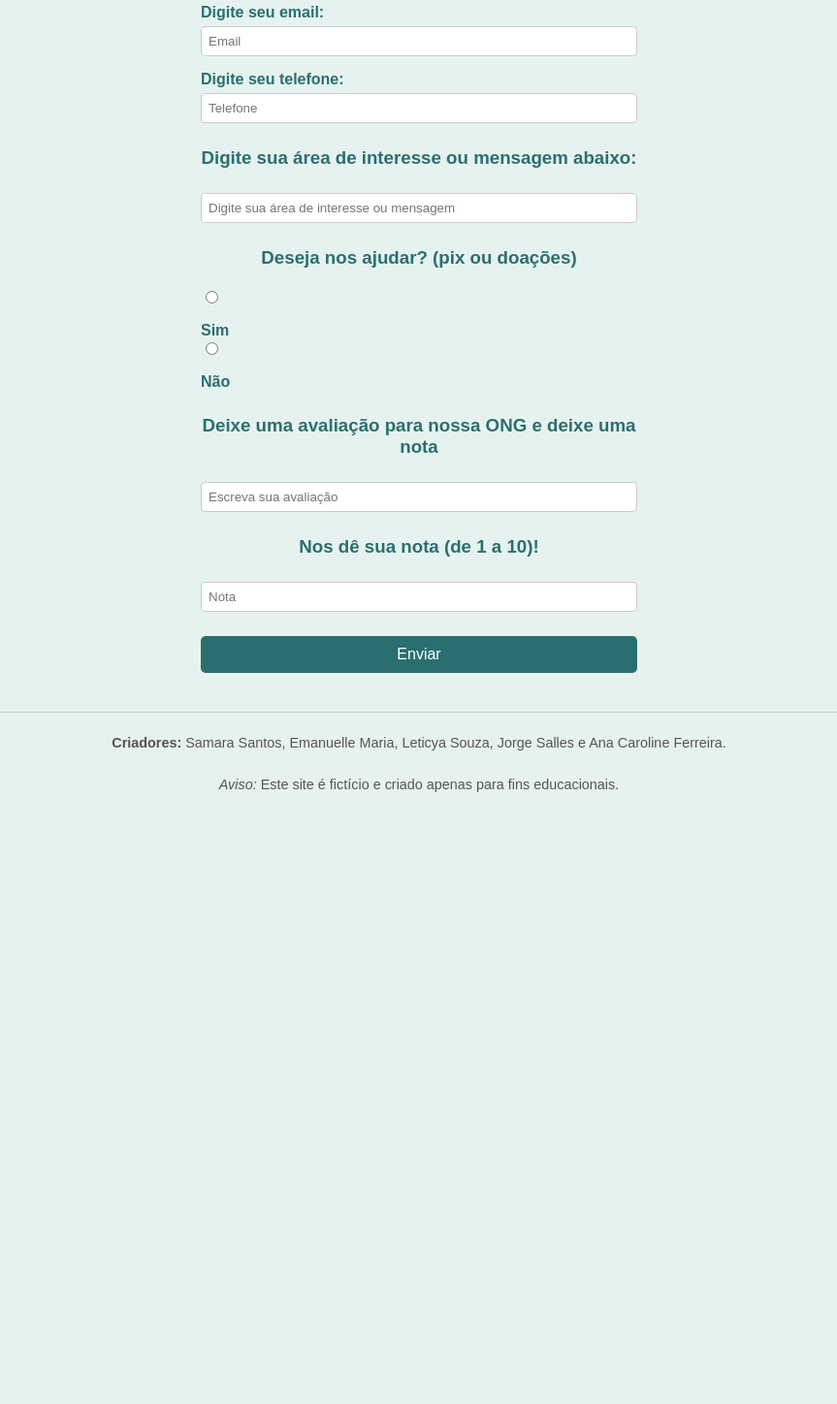
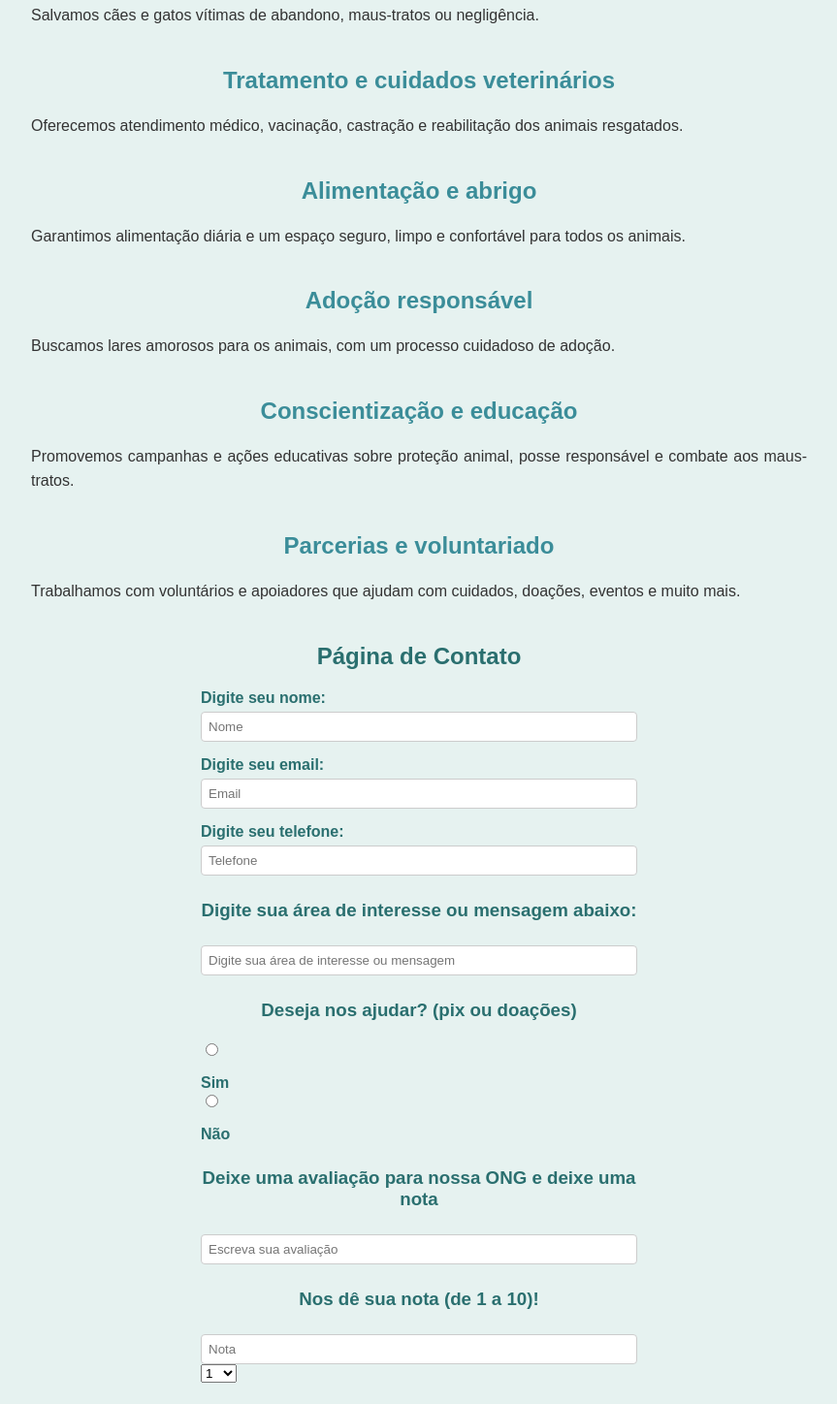
Before and after one commit to LeticyaAranza/trabalho, a plain HTML site: page index.html in a window 1280 px wide. Shown: the part 1194-2642 px from the top of the page at 97% size, without its empty margins (208-1071 px from the left). Before the commit the page ends 2056 px from the top, so only its background shows below. Drawn offline with Linux system fonts and the light colour scheme.

Commit message:
commit manuejorge

```diff
--- a/index.html
+++ b/index.html
@@ -152,7 +152,30 @@
     <p>
       A história do Sítio Maria José é, acima de tudo, uma história sobre <strong>compaixão</strong>, <strong>resiliência</strong> e a <strong>força transformadora da solidariedade</strong>. E ela continua a ser escrita a cada nova vida salva com a ajuda de quem acredita que <strong>todo animal merece amor, respeito e um lar</strong>.
     </p>
-  </section>
+
+    <h1>O que fazemos no Sítio Maria José:</h1>
+
+      <h1>Resgate de animais em situação de risco</h1>
+    <p>
+        Salvamos cães e gatos vítimas de abandono, maus-tratos ou negligência.
+    </p>
+
+
+ <h1>Tratamento e cuidados veterinários</h1>
+ <p>Oferecemos atendimento médico, vacinação, castração e reabilitação dos animais resgatados.</p>
+
+ <h1> Alimentação e abrigo </h1>
+ <p>Garantimos alimentação diária e um espaço seguro, limpo e confortável para todos os animais.</p>
+
+ <H1>Adoção responsável</H1>
+ <p>Buscamos lares amorosos para os animais, com um processo cuidadoso de adoção.</p>
+
+
+ <h1>Conscientização e educação</h1>
+ <p>Promovemos campanhas e ações educativas sobre proteção animal, posse responsável e combate aos maus-tratos.</p>
+
+ <h1>Parcerias e voluntariado</h1>
+ <p>Trabalhamos com voluntários e apoiadores que ajudam com cuidados, doações, eventos e muito mais.</p></section>
 
   <section id="contato">
     <h1>Página de Contato</h1>
@@ -180,8 +203,20 @@
       <input type="text" name="avaliacao" placeholder="Escreva sua avaliação" />
 
       <h3>Nos dê sua nota (de 1 a 10)!</h3>
-      <input type="number" name="nota" placeholder="Nota" min="1" max="10" />
-
+      <input type="number" name="nota" placeholder="Nota" min="1" max="10" id="nota" />
+      <select id="nota" nome="nota">
+          <option value="1">1</option>
+<option value="1">1</option>
+<option value="2">2</option>
+<option value="3">3</option>
+<option value="4">4</option>
+<option value="5">5</option>
+<option value="6">6</option>
+<option value="7">7</option>
+<option value="8">8</option>
+<option value="9">9</option>
+<option value="10">10</option>
+      </select>
       <button type="submit">Enviar</button>
     </form>
   </section>
```
